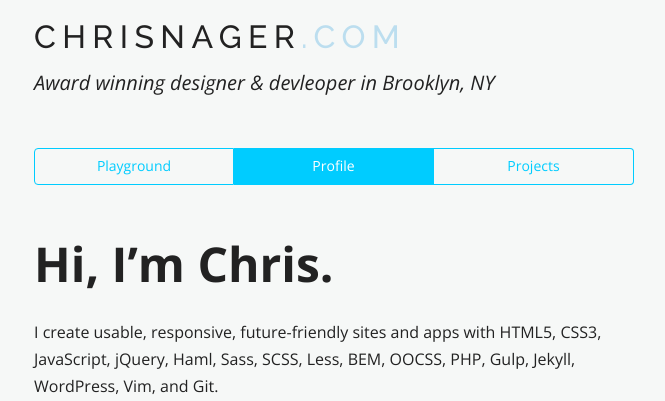
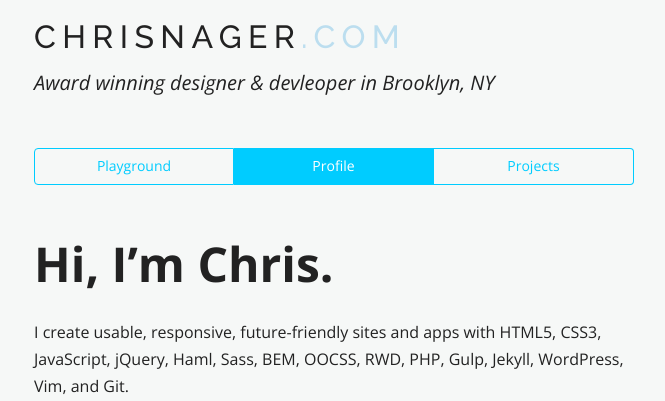
Before and after one commit to chrisnager/chrisnager.github.io, a Jekyll site: the page built from profile.md, in a window 1280 px wide and 900 px high, cut to the strip 0-401 px from the top of the window. Shown: the whole strip, without its empty margins (306-971 px from the left). Built offline with Jekyll 4.4.1, drawn with Linux system fonts in a browser that asks for light colours; nearby versions of some CDN libraries; library files that are not in the unit come from our copies; Markdown is read by kramdown in place of the engine named in the settings.

Commit message:
Update skills and btp link

```diff
--- a/profile.md
+++ b/profile.md
@@ -7,7 +7,7 @@ permalink: /profile/
 
 # Hi, I'm Chris.
 
-I create usable, responsive, future-friendly sites and apps with HTML5, CSS3, JavaScript, jQuery, Haml, Sass, SCSS, Less, BEM, OOCSS, PHP, Gulp, Jekyll, WordPress, Vim, and Git.
+I create usable, responsive, future-friendly sites and apps with HTML5, CSS3, JavaScript, jQuery, Haml, Sass, BEM, OOCSS, RWD, PHP, Gulp, Jekyll, WordPress, Vim, and Git.
 
 <a href="//instagram.com/chrisnager"><img class="profile-image" src="http://distilleryimage11.ak.instagram.com/2a707552652611e3b4660e7130835a1f_8.jpg" alt="Chris Nager in Brooklyn, NY during a snow storm" title="Chris Nager in Brooklyn, NY during a snow storm"></a>
 
--- a/projects.html
+++ b/projects.html
@@ -77,7 +77,7 @@ permalink: /projects/
     </li>
 
    <li class="project">
-        <a class="project__link" href="//benthomsonphoto.com">
+        <a class="project__link" href="//www.awwwards.com/web-design-awards/ben-thomson-photography">
             <h1 class="project__title">Ben Thomson Photo</h1>
             <p class="project__description">Awwwards Site of the Day</p>
         </a>
```
